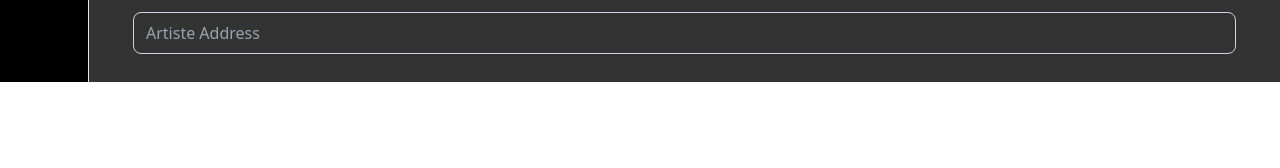
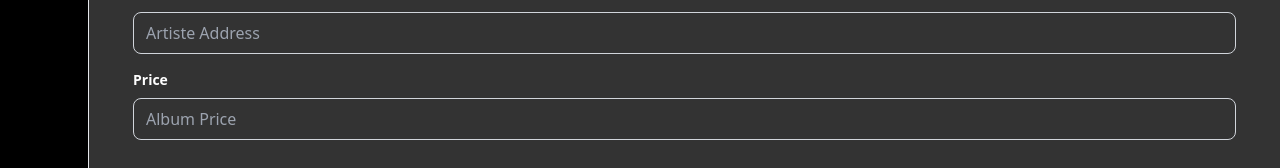
Before and after one commit to kwakyebrilliant/deyplay, a React (Create React App) app: page /dashalbum in a window 1280 px wide. Shown: the part 668-836 px from the top of the page. Before the commit the page ends 800 px from the top, so only its background shows below. Built offline with nearby package versions, Linux system fonts and the light colour scheme.

Commit message:
dashalbum updates

```diff
--- a/src/dashboard/Pages/DashAlbum.js
+++ b/src/dashboard/Pages/DashAlbum.js
@@ -70,6 +70,20 @@ function DashAlbum() {
                             />
                           </div>
 
+                          <div className="mb-4">
+                            <label className="block text-white text-sm font-bold mb-2" htmlFor="price">
+                              Price
+                            </label>
+                            <input
+                              className="w-full px-3 text-white py-2 rounded-lg border border-gray-300 focus:outline-none bg-transparent"
+                              type="number"
+                              id="price"
+                              name="price"
+                              placeholder="Album Price"
+                              required
+                            />
+                          </div>
+
                         </form>
 
                       </div>
```
